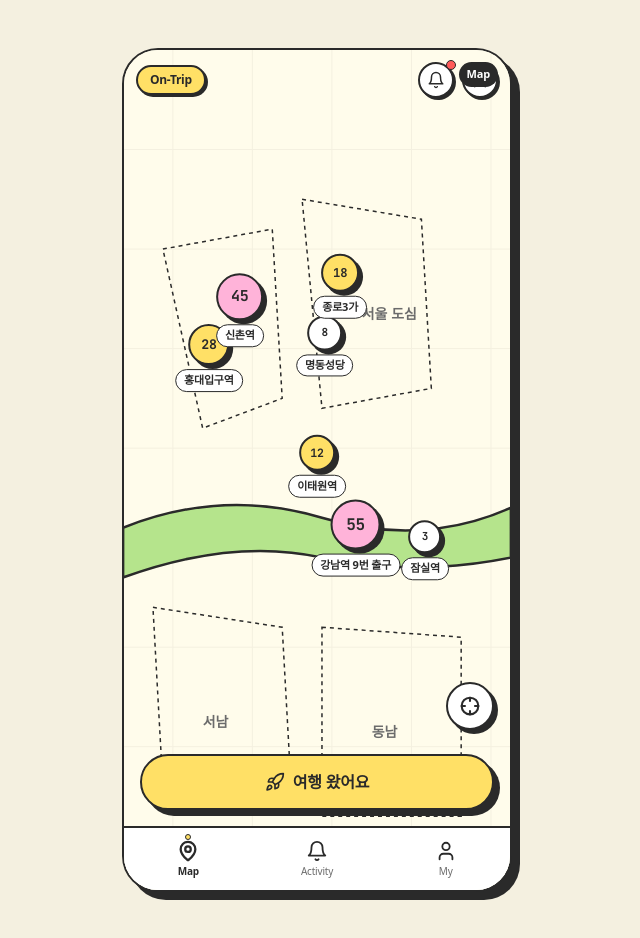
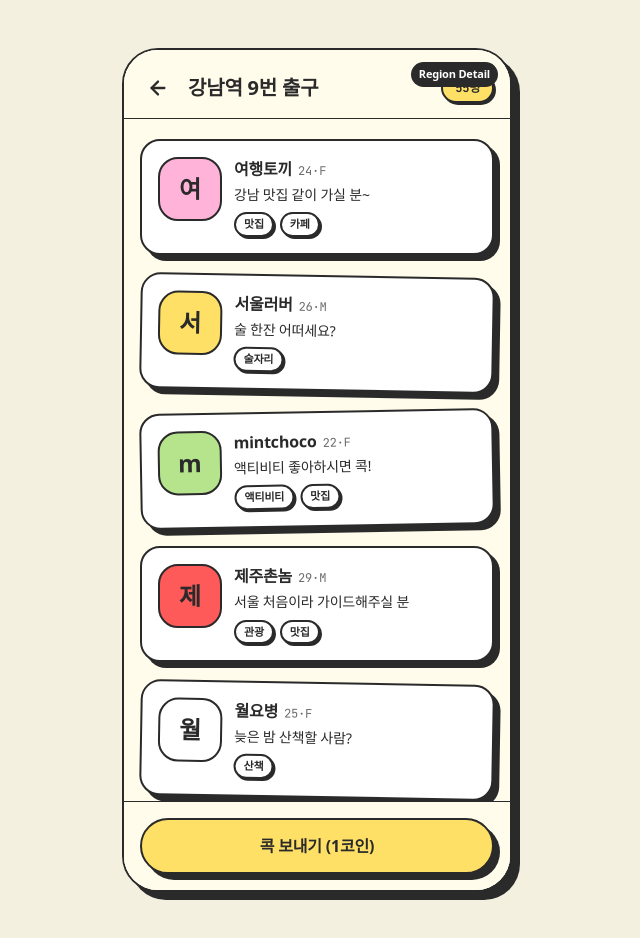
Before and after one commit to eugene0429/on-trip-frontend, a React (Vite) app in the folder mockup/: page / in a window 1280 px wide. Shown: the whole page, without its empty margins (323-963 px from the left). Built offline with nearby package versions, Linux system fonts and the light colour scheme; a web font is replaced by a local one.

Commit message:
feat(mockup): add RegionDetailScreen with companion cards
Co-Authored-By: Claude Opus 4.7 (1M context) <noreply@anthropic.com>

```diff
--- a/mockup/src/App.tsx
+++ b/mockup/src/App.tsx
@@ -1,11 +1,15 @@
 import DeviceFrame from './components/DeviceFrame';
-import MapScreen from './screens/MapScreen';
+import RegionDetailScreen from './screens/RegionDetailScreen';
 
 export default function App() {
   return (
     <div className="min-h-screen bg-surfaceMuted p-12 flex justify-center font-sans">
-      <DeviceFrame label="Map">
-        <MapScreen onPinTap={(id) => alert(`pin tapped: ${id}`)} />
+      <DeviceFrame label="Region Detail">
+        <RegionDetailScreen
+          regionId="gangnam"
+          onBack={() => alert('back')}
+          onPokeTap={(c) => alert(`poke ${c.nickname}`)}
+        />
       </DeviceFrame>
     </div>
   );
--- /dev/null
+++ b/mockup/src/screens/RegionDetailScreen.tsx
@@ -0,0 +1,75 @@
+import { ArrowLeft } from 'lucide-react';
+import StickerCard from '../components/StickerCard';
+import StickerButton from '../components/StickerButton';
+import Chip from '../components/Chip';
+import { companions, Companion } from '../data/companions';
+import { regions } from '../data/regions';
+
+export type RegionDetailScreenProps = {
+  regionId: string;
+  onBack?: () => void;
+  onPokeTap?: (companion: Companion) => void;
+};
+
+function rotateForId(id: number): -1 | 0 | 1 {
+  const m = id % 3;
+  return (m === 0 ? -1 : m === 1 ? 0 : 1) as -1 | 0 | 1;
+}
+
+export default function RegionDetailScreen({ regionId, onBack, onPokeTap }: RegionDetailScreenProps) {
+  const region = regions.find((r) => r.id === regionId) ?? regions[0];
+
+  return (
+    <div className="relative w-full h-full bg-cream overflow-hidden flex flex-col">
+      <div className="flex items-center gap-3 px-4 pt-5 pb-3 bg-cream z-10 border-b-[1.5px] border-outline">
+        <button onClick={onBack} className="w-9 h-9 flex items-center justify-center" aria-label="뒤로">
+          <ArrowLeft size={22} color="#2A2A2A" strokeWidth={2.5} />
+        </button>
+        <h1 className="flex-1 text-[20px] font-extrabold text-outline">{region.name}</h1>
+        <Chip bg="bg-primary"><span className="font-mono">{region.count}명</span></Chip>
+      </div>
+
+      <div className="flex-1 overflow-y-auto px-4 py-5 flex flex-col gap-5 pb-32">
+        {companions.map((c) => (
+          <StickerCard
+            key={c.id}
+            offset="md"
+            rotate={rotateForId(c.id)}
+            rounded="lg"
+            className="p-4"
+            pressable
+            onClick={() => onPokeTap?.(c)}
+          >
+            <div className="flex gap-3">
+              <div className={`${c.avatarBg} w-16 h-16 rounded-lg border-[2.5px] border-outline flex items-center justify-center text-[24px] font-extrabold`}>
+                {c.nickname[0]}
+              </div>
+              <div className="flex-1 min-w-0">
+                <div className="flex items-baseline gap-1.5">
+                  <span className="font-extrabold text-[16px] text-outline truncate">{c.nickname}</span>
+                  <span className="text-[12px] font-mono text-textMuted">{c.age}·{c.gender}</span>
+                </div>
+                <p className="text-[14px] text-outline mt-1 leading-snug">{c.intro}</p>
+                <div className="flex gap-1.5 mt-2 flex-wrap">
+                  {c.tags.map((t) => (
+                    <Chip key={t} size="sm">{t}</Chip>
+                  ))}
+                </div>
+              </div>
+            </div>
+          </StickerCard>
+        ))}
+      </div>
+
+      <div className="absolute bottom-0 left-0 right-0 px-4 py-4 bg-cream border-t-[1.5px] border-outline">
+        <StickerButton
+          variant="primary"
+          fullWidth
+          onClick={() => onPokeTap?.(companions[0])}
+        >
+          콕 보내기 (1코인)
+        </StickerButton>
+      </div>
+    </div>
+  );
+}
```
